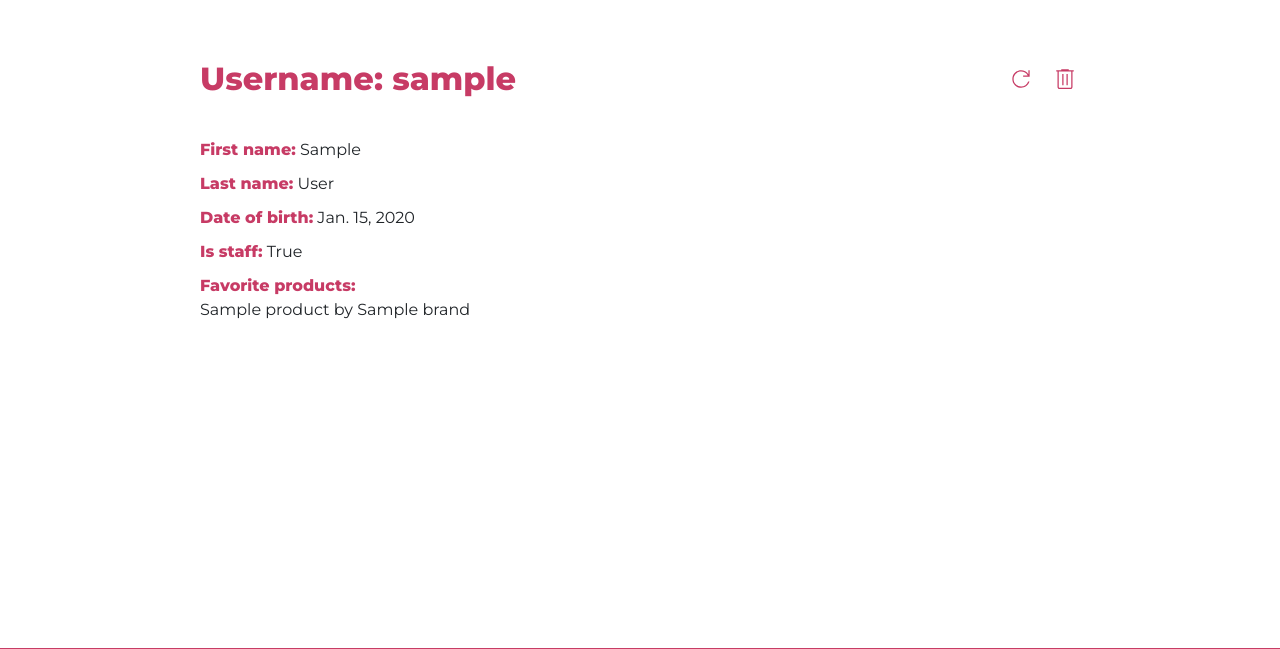
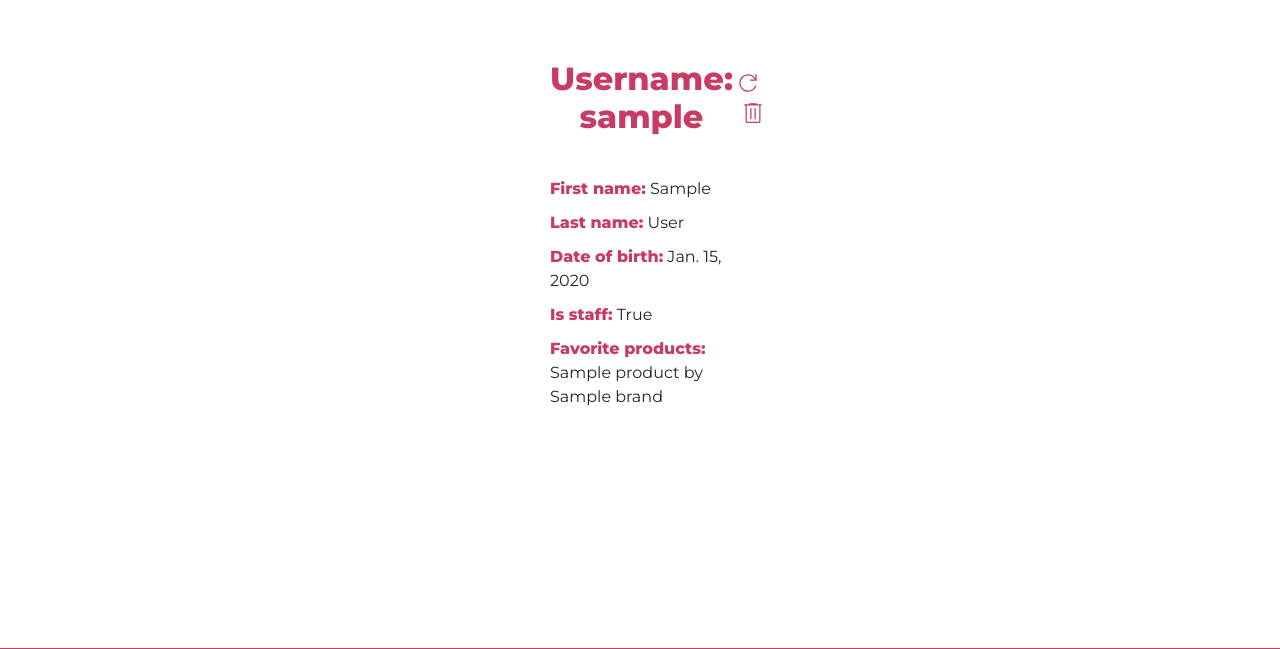
Before and after one commit to nailia-mamiedova/skincare-cosmetics-service, a Django app: page /members/1/detail/ in a window 1280 px wide. Shown: the part 88-737 px from the top of the page. Run offline with Django 4.2, Linux system fonts and the light colour scheme; a user stored in the database is signed in; tables that the repository leaves empty hold one stand-in row (values such as "Sample post").

Commit message:
Set paddings for member detail page

```diff
--- a/static/css/styles.css
+++ b/static/css/styles.css
@@ -346,6 +346,10 @@ button {
     padding: 0 300px;
 }
 
+.custom-member-detail {
+    padding: 0 350px;
+}
+
 .custom-detail-top {
     align-items: center;
     display: flex;
```
